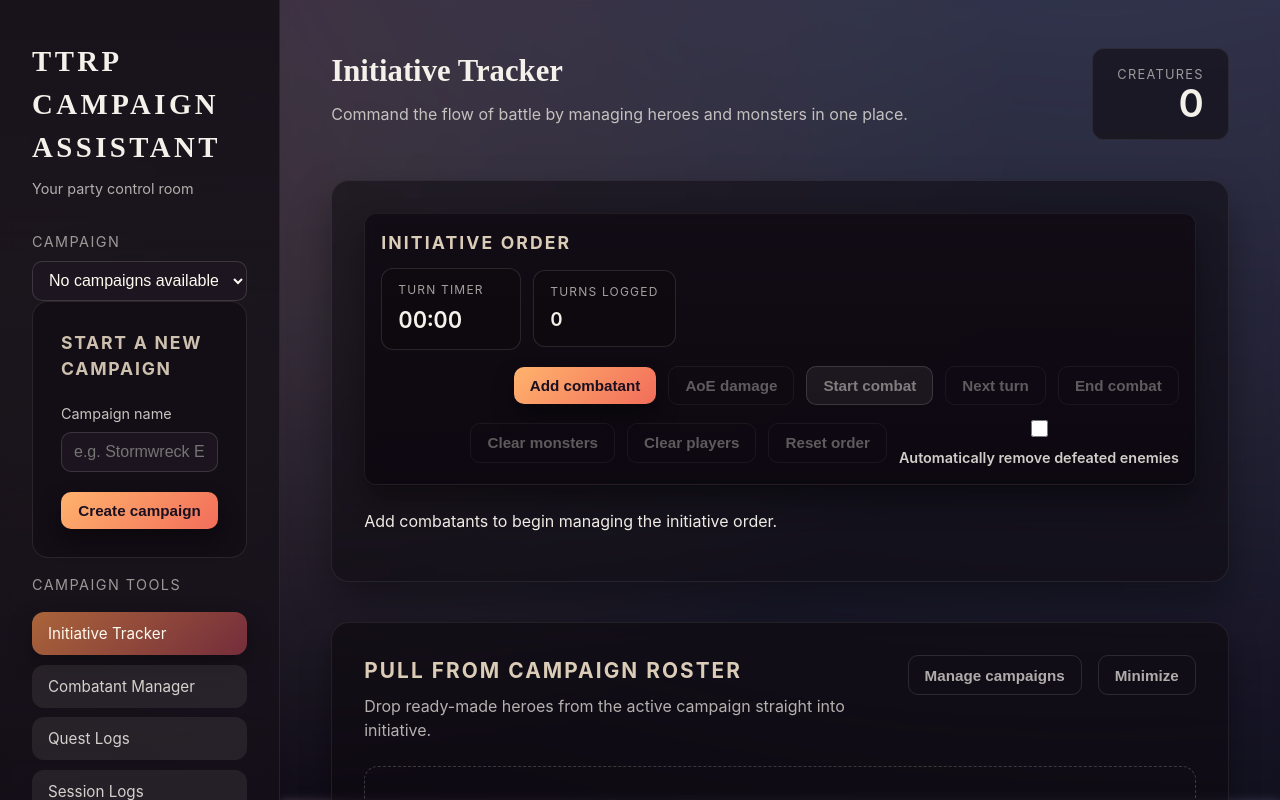
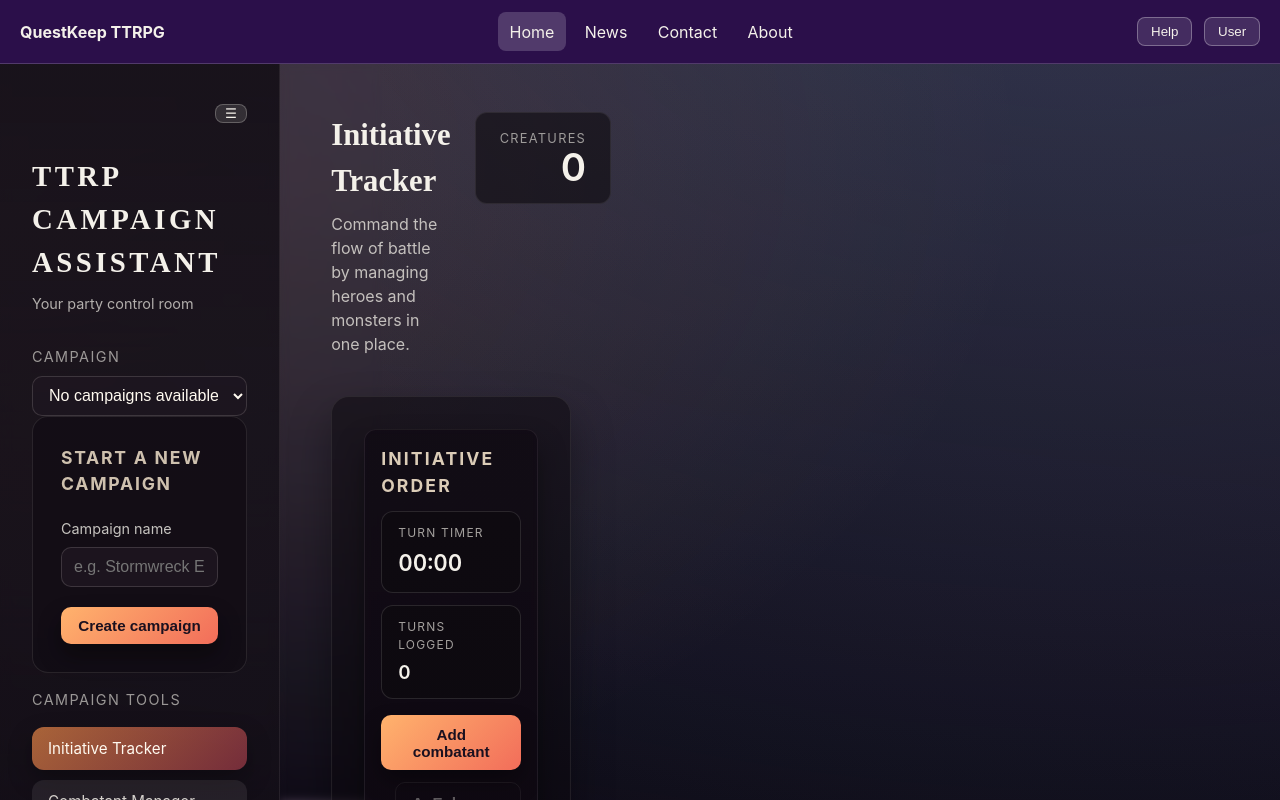
Before and after one commit to FireHeartA/DND, a React (Vite) app in the folder apps/dnd-initiative-tracker/: page / in a window 1280 px wide. Shown: the top 800 px of the page. Built offline with nearby package versions, Linux system fonts and the light colour scheme.

Commit message:
Add topnav links to fixed header

```diff
--- a/apps/dnd-initiative-tracker/src/App.css
+++ b/apps/dnd-initiative-tracker/src/App.css
@@ -10,6 +10,55 @@
   background-attachment: fixed;
 }
 
+.top-bar {
+  position: fixed;
+  top: 0;
+  left: 0;
+  right: 0;
+  height: 64px;
+  padding: 0 1.25rem;
+  background: #2b0f4a;
+  border-bottom: 1px solid rgba(255, 255, 255, 0.18);
+  display: flex;
+  align-items: center;
+  justify-content: space-between;
+  z-index: 30;
+}
+
+.top-bar__brand {
+  font-weight: 700;
+}
+
+.top-bar__actions {
+  display: flex;
+  gap: 0.75rem;
+}
+
+.topnav {
+  display: flex;
+  gap: 0.5rem;
+}
+
+.topnav a {
+  color: #f4f1ea;
+  text-decoration: none;
+  padding: 0.45rem 0.7rem;
+  border-radius: 8px;
+}
+
+.topnav a:hover,
+.topnav a.active {
+  background: rgba(255, 255, 255, 0.18);
+}
+
+.top-bar__button {
+  background: rgba(255, 255, 255, 0.12);
+  color: #f4f1ea;
+  border: 1px solid rgba(255, 255, 255, 0.3);
+  border-radius: 8px;
+  padding: 0.4rem 0.8rem;
+}
+
 .sidebar {
   backdrop-filter: blur(6px);
   background: linear-gradient(180deg, rgba(21, 16, 24, 0.92), rgba(21, 16, 24, 0.7));
@@ -19,9 +68,29 @@
   flex-direction: column;
   gap: 2rem;
   position: sticky;
-  top: 0;
-  height: 100vh;
+  top: 64px;
+  height: calc(100vh - 64px);
   overflow-y: auto;
+  position: fixed;
+  left: 0;
+  width: 280px;
+  z-index: 20;
+}
+
+.sidebar--minimized {
+  width: 72px;
+  padding: 1rem 0.75rem;
+}
+
+.sidebar__toggle {
+  align-self: flex-end;
+  width: 2rem;
+  height: 2rem;
+  border-radius: 8px;
+  border: 1px solid rgba(244, 241, 234, 0.25);
+  background: rgba(244, 241, 234, 0.12);
+  color: #f4f1ea;
+  cursor: pointer;
 }
 
 .sidebar__header h1 {
@@ -111,11 +180,17 @@
 }
 
 .main {
+  margin-top: 64px;
+  margin-left: 280px;
   padding: 3rem clamp(2rem, 4vw, 4rem);
   display: flex;
   flex-direction: column;
   gap: 2.5rem;
   backdrop-filter: blur(4px);
+}
+
+.sidebar--minimized ~ .main {
+  margin-left: 72px;
 }
 
 .main__header {
--- a/apps/dnd-initiative-tracker/src/App.tsx
+++ b/apps/dnd-initiative-tracker/src/App.tsx
@@ -32,6 +32,7 @@ function App() {
   const [loadError, setLoadError] = useState('')
   const [resetKey, setResetKey] = useState<number>(0)
   const [isDirty, setIsDirty] = useState(false)
+  const [isSidebarMinimized, setIsSidebarMinimized] = useState(false)
   const fileInputRef = useRef<HTMLInputElement | null>(null)
   const initialStateRef = useRef<string>('')
 
@@ -210,8 +211,23 @@ function App() {
 
   return (
     <div className="app-shell">
+      <header className="top-bar">
+        <div className="top-bar__brand">QuestKeep TTRPG</div>
+        <div className="topnav">
+          <a className="active" href="#home">Home</a>
+          <a href="#news">News</a>
+          <a href="#contact">Contact</a>
+          <a href="#about">About</a>
+        </div>
+        <div className="top-bar__actions">
+          <button type="button" className="top-bar__button">Help</button>
+          <button type="button" className="top-bar__button">User</button>
+        </div>
+      </header>
       <Sidebar
         activeView={activeView}
+        isMinimized={isSidebarMinimized}
+        onToggleMinimized={() => setIsSidebarMinimized((prev) => !prev)}
         onViewChange={handleViewChange}
         onDownloadState={handleDownloadState}
         onUploadClick={handleUploadClick}
--- a/apps/dnd-initiative-tracker/src/components/layout/Sidebar.tsx
+++ b/apps/dnd-initiative-tracker/src/components/layout/Sidebar.tsx
@@ -9,6 +9,8 @@ export type ViewMode = 'initiative' | 'campaigns' | 'quest-logs' | 'session-logs
 
 interface SidebarProps {
   activeView: ViewMode
+  isMinimized: boolean
+  onToggleMinimized: () => void
   onViewChange: (view: ViewMode) => void
   onDownloadState: () => void
   onUploadClick: () => void
@@ -22,6 +24,8 @@ interface SidebarProps {
  */
 export const Sidebar: React.FC<SidebarProps> = ({
   activeView,
+  isMinimized,
+  onToggleMinimized,
   onViewChange,
   onDownloadState,
   onUploadClick,
@@ -50,7 +54,18 @@ export const Sidebar: React.FC<SidebarProps> = ({
   }
 
   return (
-  <aside className="sidebar">
+  <aside className={`sidebar${isMinimized ? ' sidebar--minimized' : ''}`}>
+    <button
+      type="button"
+      className="sidebar__toggle"
+      onClick={onToggleMinimized}
+      title="minimise"
+      aria-label="minimise"
+    >
+      ☰
+    </button>
+    {!isMinimized && (
+      <>
     <header className="sidebar__header">
       <h1>TTRP campaign assistant</h1>
       <p>Your party control room</p>
@@ -158,5 +173,7 @@ export const Sidebar: React.FC<SidebarProps> = ({
       </div>
     </div>
     <footer className="sidebar__footer" aria-hidden="true" />
+      </>
+    )}
   </aside>
 )}
```
